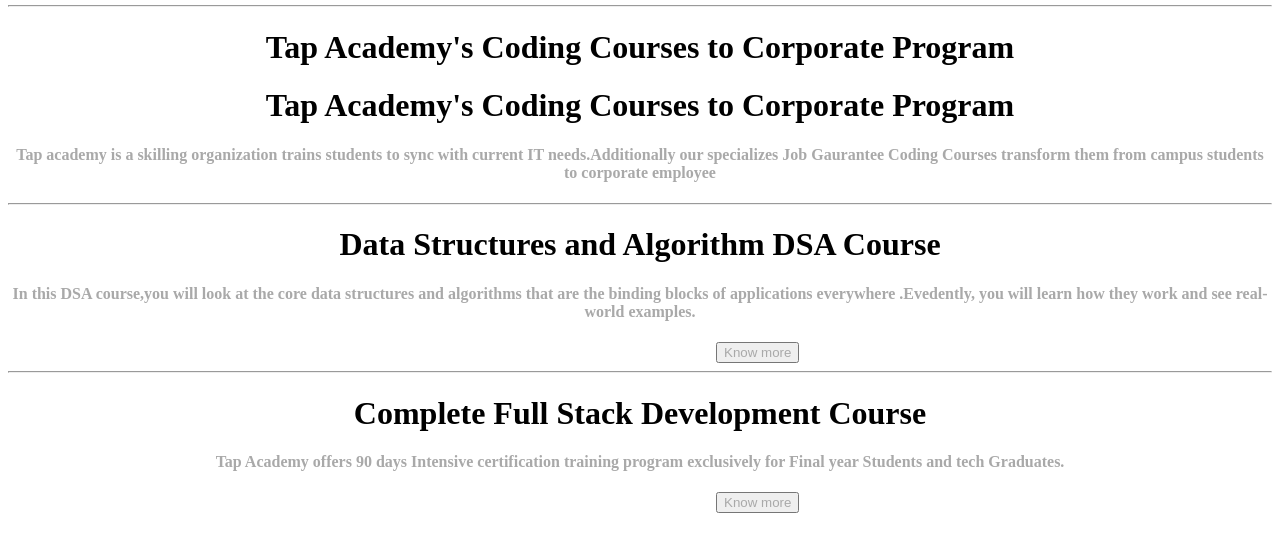
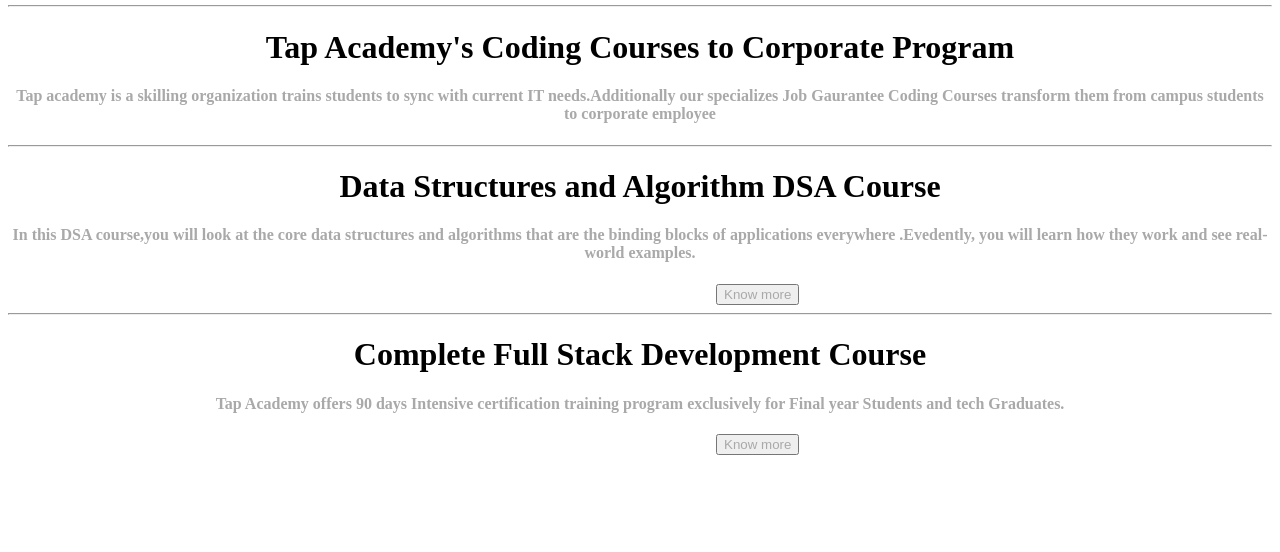
Before and after one commit to kc221/projecttap, a plain HTML site: page courses.html in a window 1280 px wide. Shown: the part 166-718 px from the top of the page. Drawn offline with Linux system fonts and the light colour scheme.

Commit message:
Update courses.html

```diff
--- a/courses.html
+++ b/courses.html
@@ -34,7 +34,7 @@
 <hr>
 <div>
     <h1 align="center">Tap Academy's Coding Courses to Corporate Program</h1>
-     <h1 align="center">Tap Academy's Coding Courses to Corporate Program</h1>
+
     <p><h4 align="center" style="color: darkgray;">Tap academy is a skilling organization trains students to sync with current IT needs.Additionally our specializes Job Gaurantee Coding Courses transform them from campus students to corporate employee</h4></p>
 
 </div>
```
